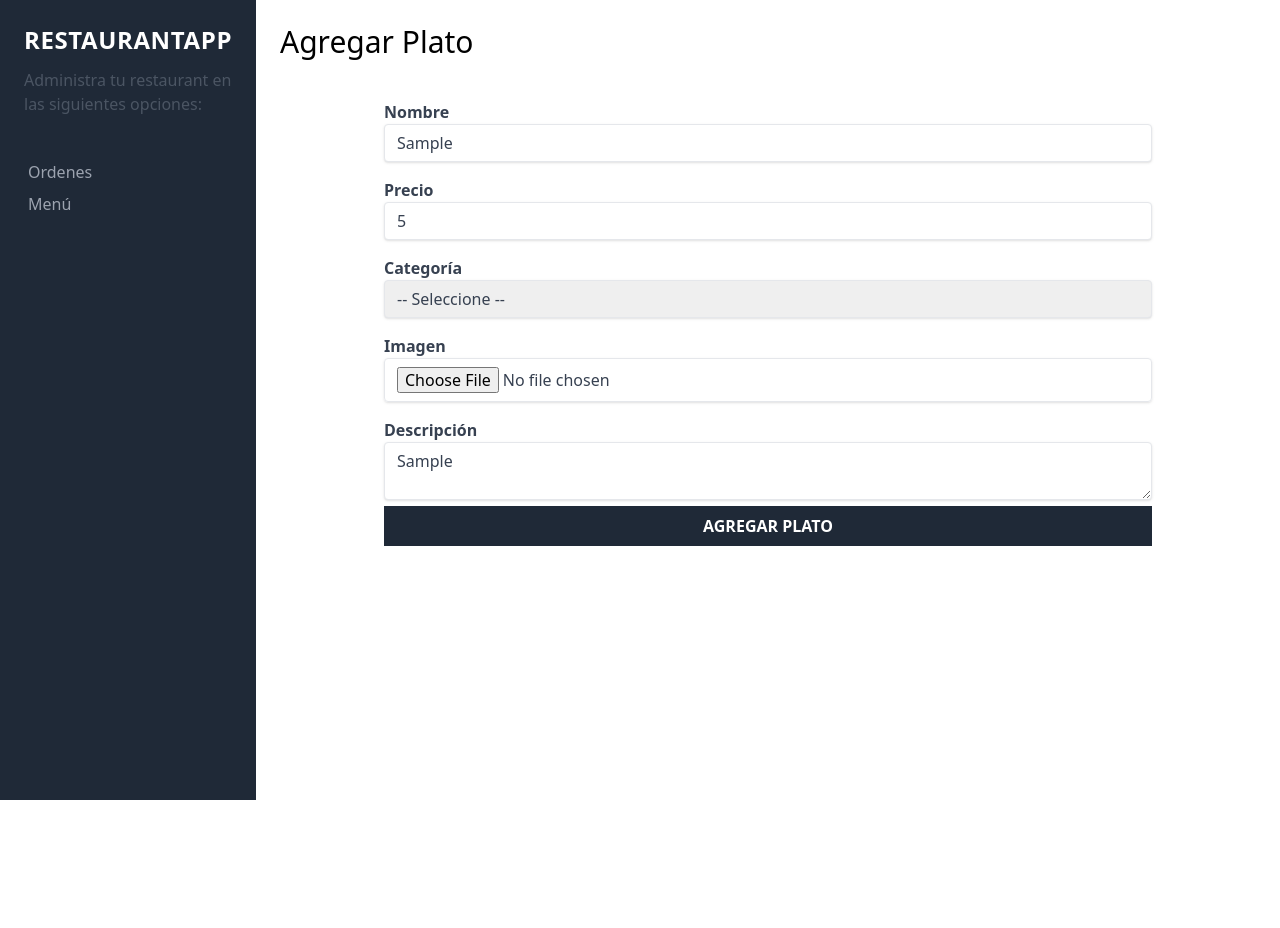
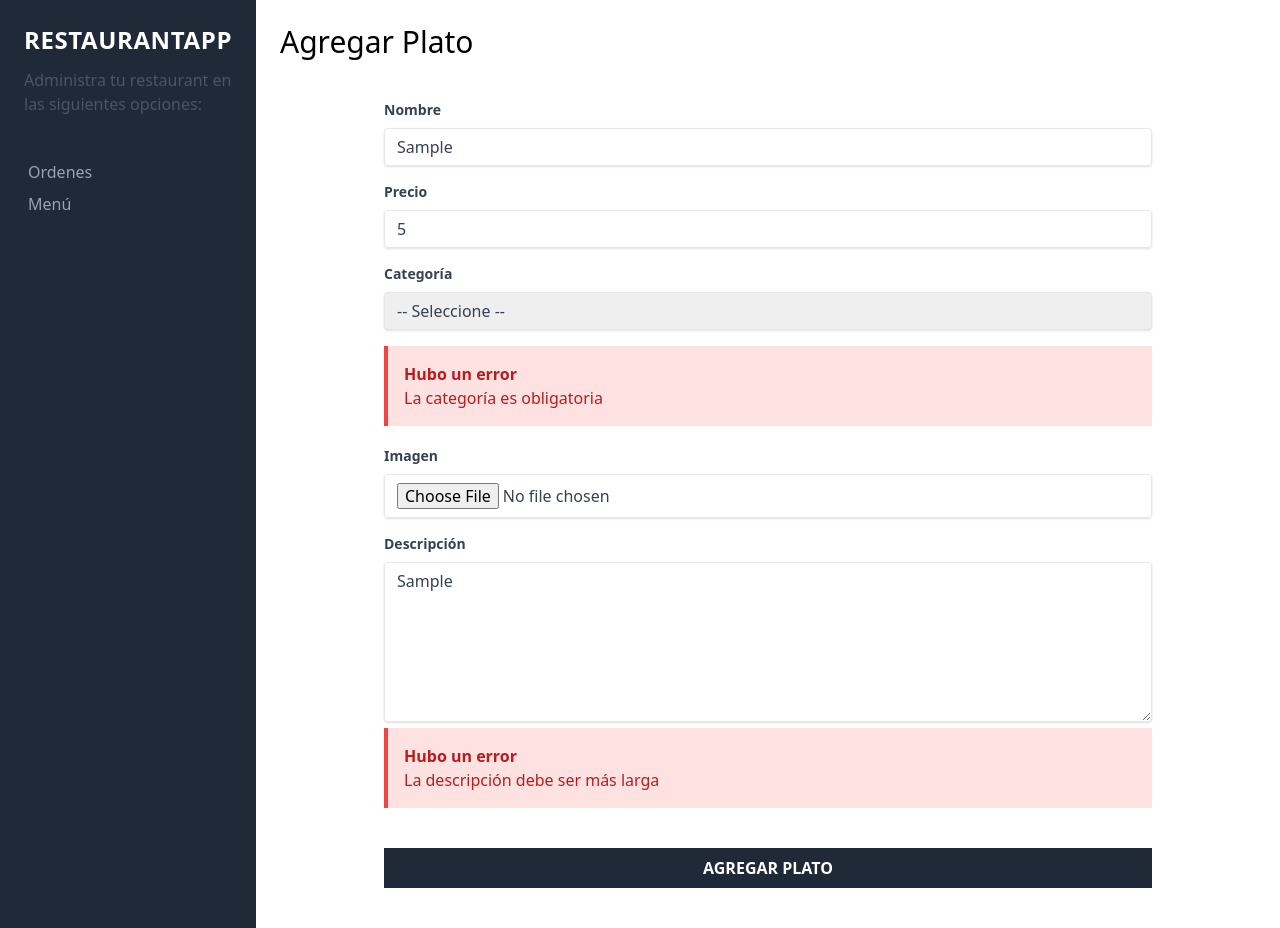
Before and after one commit to guadarecio/restaurantecliente, a React (Create React App) app: page /nuevo-plato in a window 1280 px wide. Both pictures are taken after typing "Sample", "5", "Sample" into the empty fields and a click on the input "Agregar Plato". Before the commit the page ends 800 px from the top, so only its background shows below. Built offline with nearby package versions, Linux system fonts and the light colour scheme.

Commit message:
Installing Firebase

```diff
--- a/package.json
+++ b/package.json
@@ -6,6 +6,7 @@
     "@testing-library/jest-dom": "^5.16.5",
     "@testing-library/react": "^13.4.0",
     "@testing-library/user-event": "^13.5.0",
+    "firebase": "^9.15.0",
     "formik": "^2.2.9",
     "react": "^18.2.0",
     "react-dom": "^18.2.0",
--- a/src/App.js
+++ b/src/App.js
@@ -1,5 +1,6 @@
 import React from "react";
 import { Routes, Route } from "react-router";
+import { firebase, FirebaseContext } from "./Firebase/index";
 import Ordenes from "./Components/Paginas/Ordenes";
 import Menu from "./Components/Paginas/Menu";
 import NuevoPlato from "./Components/Paginas/Nuevoplato";
@@ -7,6 +8,7 @@ import Sidebar from "./Components/UI/Sidebar";
 
 function App() {
   return (
+    <FirebaseContext.Provider value={{ firebase }}>
       <div className="md:flex min-h-screen">
         <Sidebar />
         <div className="md:w-3/5 xl:w-4/5 p-6">
@@ -17,6 +19,7 @@ function App() {
           </Routes>
         </div>
       </div>
+    </FirebaseContext.Provider>
   );
 }
 
--- a/src/Components/Paginas/Nuevoplato.js
+++ b/src/Components/Paginas/Nuevoplato.js
@@ -49,8 +49,19 @@ const NuevoPlato = () => {
                 placeholder="Nombre del plato"
                 value={formik.values.nombre}
                 onChange={formik.handleChange}
+                onBlur={formik.handleBlur}
               />
             </div>
+
+            {formik.touched.nombre && formik.errors.nombre ? (
+              <div
+                className="bg-red-100 border-l-4 border-red-500 text-red-700 p-4 mb-5"
+                role="alert"
+              >
+                <p className="font-bold">Hubo un error</p>
+                <p> {formik.errors.nombre} </p>
+              </div>
+            ) : null}
 
             <div className="mb-4">
               <label
@@ -67,8 +78,19 @@ const NuevoPlato = () => {
                 min="0"
                 value={formik.values.precio}
                 onChange={formik.handleChange}
+                onBlur={formik.handleBlur}
               />
             </div>
+
+            {formik.touched.precio && formik.errors.precio ? (
+              <div
+                className="bg-red-100 border-l-4 border-red-500 text-red-700 p-4 mb-5"
+                role="alert"
+              >
+                <p className="font-bold">Hubo un error</p>
+                <p> {formik.errors.precio} </p>
+              </div>
+            ) : null}
 
             <div className="mb-4">
               <label
@@ -83,6 +105,7 @@ const NuevoPlato = () => {
                 name="categoria"
                 value={formik.values.categoria}
                 onChange={formik.handleChange}
+                onBlur={formik.handleBlur}
               >
                 <option value=""> -- Seleccione --</option>
                 <option value="desayuno"> Desayuno</option>
@@ -93,6 +116,17 @@ const NuevoPlato = () => {
                 <option value="ensalada"> Ensalada</option>
               </select>
             </div>
+
+            {formik.touched.categoria && formik.errors.categoria ? (
+              <div
+                className="bg-red-100 border-l-4 border-red-500 text-red-700 p-4 mb-5"
+                role="alert"
+              >
+                <p className="font-bold">Hubo un error</p>
+                <p> {formik.errors.categoria} </p>
+              </div>
+            ) : null}
+
             <div className="mb-4">
               <label
                 className="block text-gray-700 text-sm font-bold mb-2"
@@ -106,6 +140,7 @@ const NuevoPlato = () => {
                 type="file"
                 value={formik.values.imagen}
                 onChange={formik.handleChange}
+                onBlur={formik.handleBlur}
               />
             </div>
             <div className="mb-4">
@@ -121,7 +156,19 @@ const NuevoPlato = () => {
                 placeholder="Descripción del Plato"
                 value={formik.values.descripcion}
                 onChange={formik.handleChange}
+                onBlur={formik.handleBlur}
               ></textarea>
+
+              {formik.touched.descripcion && formik.errors.descripcion ? (
+                <div
+                  className="bg-red-100 border-l-4 border-red-500 text-red-700 p-4 mb-5"
+                  role="alert"
+                >
+                  <p className="font-bold">Hubo un error</p>
+                  <p> {formik.errors.descripcion} </p>
+                </div>
+              ) : null}
+
               <input
                 type="submit"
                 className="bg-gray-800 hover:bg-gray-900 w-full mt-5 p-2 text-white uppercase font-bold"
--- /dev/null
+++ b/src/Firebase/config.js
@@ -0,0 +1,12 @@
+// For Firebase JS SDK v7.20.0 and later, measurementId is optional
+const firebaseConfig = {
+  apiKey: "AIzaSyCH7TZbdnQ8EQxrwj2otFRbbR07BjPkKdU",
+  authDomain: "restaurant-c6c54.firebaseapp.com",
+  projectId: "restaurant-c6c54",
+  storageBucket: "restaurant-c6c54.appspot.com",
+  messagingSenderId: "410468539987",
+  appId: "1:410468539987:web:cb18fdb093c3050772f0a6",
+  measurementId: "G-4PDNB9VRRW",
+};
+
+export default firebaseConfig;
--- /dev/null
+++ b/src/Firebase/context.js
@@ -0,0 +1,5 @@
+import { createContext } from "react";
+
+const FirebaseContext = createContext();
+
+export default FirebaseContext;
--- /dev/null
+++ b/src/Firebase/firebase.js
@@ -0,0 +1,11 @@
+import { initializeApp } from "firebase/app";
+import firebaseConfig from "./config";
+
+class Firebase {
+  constructor() {
+    initializeApp(firebaseConfig);
+  }
+}
+
+const firebase = new Firebase();
+export default firebase;
--- /dev/null
+++ b/src/Firebase/index.js
@@ -0,0 +1,4 @@
+import firebase from "./firebase";
+import FirebaseContext from "./context";
+
+export { FirebaseContext, firebase };
--- a/src/css/main.css
+++ b/src/css/main.css
@@ -470,6 +470,12 @@ video {
 .mt-10 {
   margin-top: 2.5rem;
 }
+.mb-2 {
+  margin-bottom: 0.5rem;
+}
+.mt-5 {
+  margin-top: 1.25rem;
+}
 .mt-3 {
   margin-top: 0.75rem;
 }
@@ -481,6 +487,9 @@ video {
 }
 .flex {
   display: flex;
+}
+.h-40 {
+  height: 10rem;
 }
 .min-h-screen {
   min-height: 100vh;
@@ -503,9 +512,20 @@ video {
 .border {
   border-width: 1px;
 }
+.border-l-4 {
+  border-left-width: 4px;
+}
+.border-red-500 {
+  --tw-border-opacity: 1;
+  border-color: rgb(239 68 68 / var(--tw-border-opacity));
+}
 .bg-blue-800 {
   --tw-bg-opacity: 1;
   background-color: rgb(30 64 175 / var(--tw-bg-opacity));
+}
+.bg-red-100 {
+  --tw-bg-opacity: 1;
+  background-color: rgb(254 226 226 / var(--tw-bg-opacity));
 }
 .bg-gray-800 {
   --tw-bg-opacity: 1;
@@ -516,6 +536,9 @@ video {
 }
 .p-2 {
   padding: 0.5rem;
+}
+.p-4 {
+  padding: 1rem;
 }
 .p-1 {
   padding: 0.25rem;
@@ -534,6 +557,10 @@ video {
 .text-3xl {
   font-size: 1.875rem;
   line-height: 2.25rem;
+}
+.text-sm {
+  font-size: 0.875rem;
+  line-height: 1.25rem;
 }
 .text-2xl {
   font-size: 1.5rem;
@@ -562,6 +589,10 @@ video {
   --tw-text-opacity: 1;
   color: rgb(55 65 81 / var(--tw-text-opacity));
 }
+.text-red-700 {
+  --tw-text-opacity: 1;
+  color: rgb(185 28 28 / var(--tw-text-opacity));
+}
 .text-gray-600 {
   --tw-text-opacity: 1;
   color: rgb(75 85 99 / var(--tw-text-opacity));
@@ -578,6 +609,10 @@ video {
   --tw-shadow: 0 1px 3px 0 rgb(0 0 0 / 0.1), 0 1px 2px -1px rgb(0 0 0 / 0.1);
   --tw-shadow-colored: 0 1px 3px 0 var(--tw-shadow-color), 0 1px 2px -1px var(--tw-shadow-color);
   box-shadow: var(--tw-ring-offset-shadow, 0 0 #0000), var(--tw-ring-shadow, 0 0 #0000), var(--tw-shadow);
+}
+.hover\:bg-gray-900:hover {
+  --tw-bg-opacity: 1;
+  background-color: rgb(17 24 39 / var(--tw-bg-opacity));
 }
 .hover\:bg-yellow-500:hover {
   --tw-bg-opacity: 1;
```
Also changed, not shown: 1 other file (tests, documents, lock files or other folders). Lines whose indentation alone changed are shown as unchanged.
